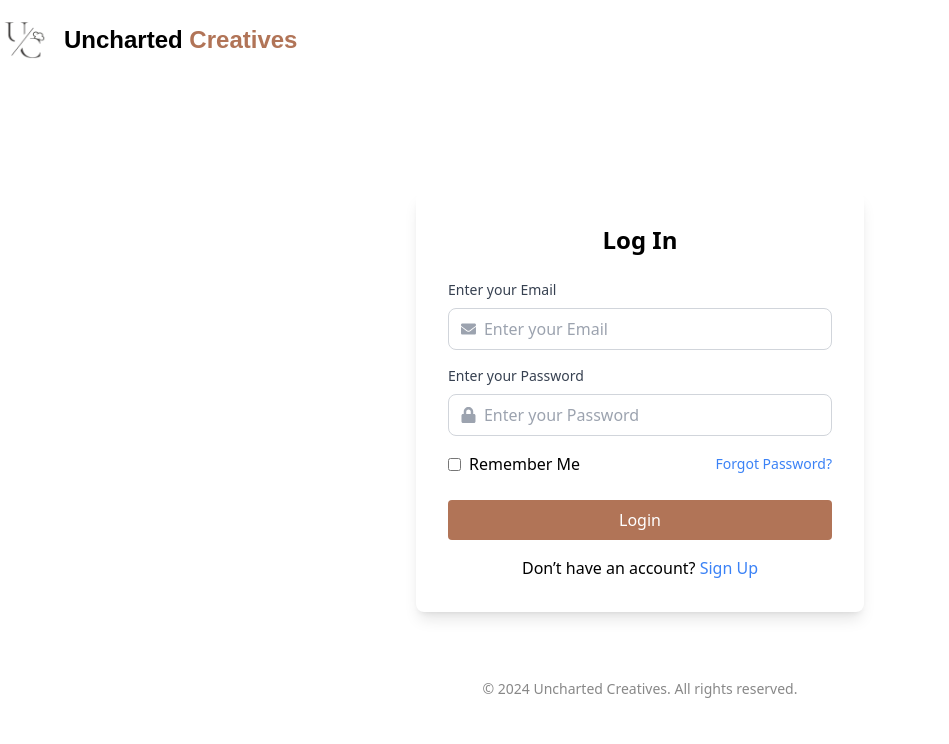
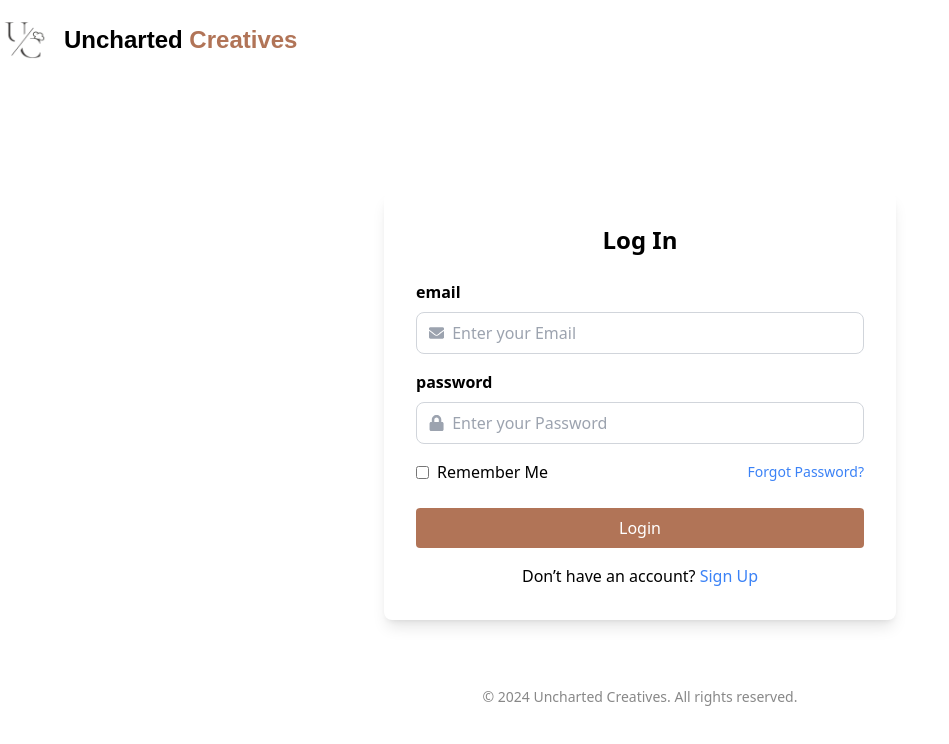
Before and after one commit to Despee2k/CIS2102-uncharted, a React (Vite) app in the folder frontend/: page /login in a window 1280 px wide. Shown: the top 744 px of the page, without its empty margins (0-949 px from the left). Built offline with nearby package versions, Linux system fonts and the light colour scheme.

Commit message:
Update Components

```diff
--- a/frontend/src/components/FormContainer.jsx
+++ b/frontend/src/components/FormContainer.jsx
@@ -2,7 +2,7 @@ import PropTypes from 'prop-types';
 
 const FormContainer = ({ title ,children }) => (
     <div className="flex justify-center pt-32">
-      <div className="bg-white p-8 rounded-lg shadow-lg max-w-md w-full mb-4">
+      <div className="bg-white p-8 rounded-lg shadow-lg max-w-lg w-full mb-4">
       <h2 className="text-2xl font-bold mb-6 text-center">{title}</h2>
       {children}
     </div>
--- a/frontend/src/components/FormInput.jsx
+++ b/frontend/src/components/FormInput.jsx
@@ -17,8 +17,8 @@ const FormInput = ({ type, name, placeholder, value, onChange, icon }) => {
 
   return (
     <div className="mb-4">
-      <label htmlFor={name} className="block text-sm font-medium mb-2 text-gray-700">
-        {placeholder}
+      <label htmlFor={name} className="block text-base font-semibold mb-2">
+        {name}
       </label>
       <div className="flex items-center border border-gray-300 rounded-lg px-3 py-2">
         <IconComponent />
```
